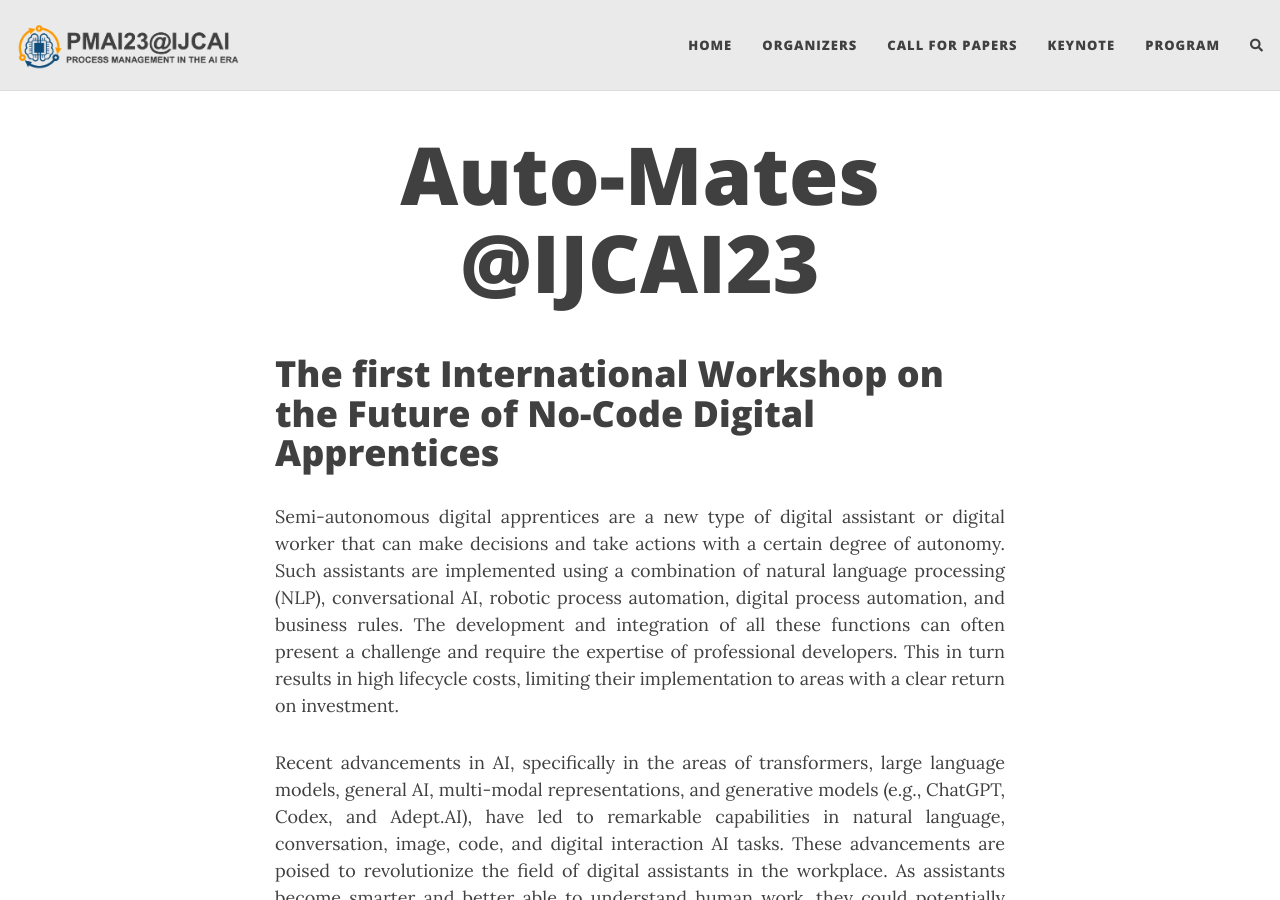
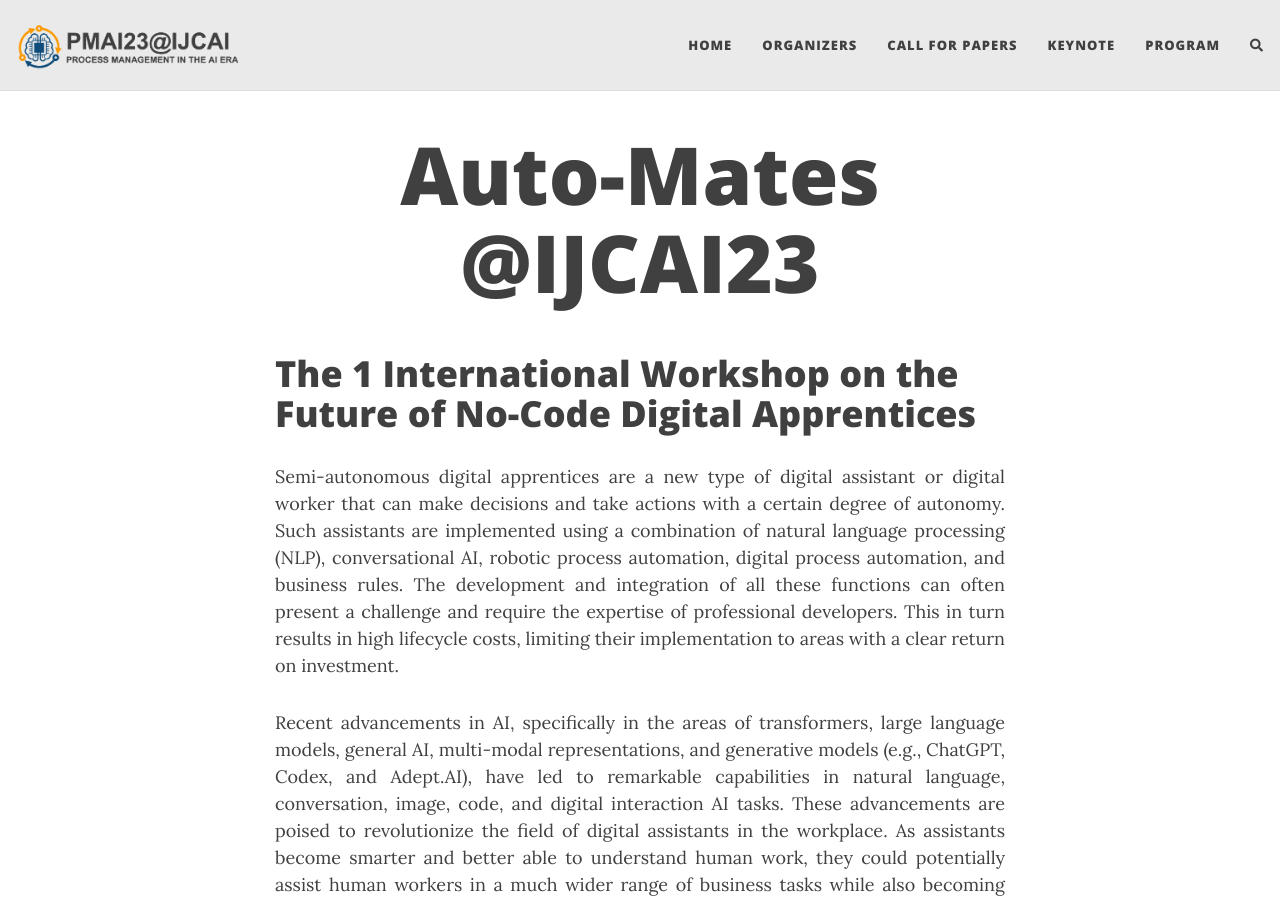
Before and after one commit to IJCAI23AutoMates/IJCAI23AutoMates..github.io, a Jekyll site: the page built from index.md, in a window 1280 px wide and 900 px high. Built offline with Jekyll 4.4.1, drawn with Linux system fonts in a browser that asks for light colours; nearby versions of some CDN libraries; comment, search, counter and statistics services are not loaded.

Commit message:
Update index.md

```diff
--- a/index.md
+++ b/index.md
@@ -2,7 +2,7 @@
 layout: home
 title: Auto-Mates @IJCAI23
 ---
-# The first International Workshop on the Future of No-Code Digital Apprentices
+# The 1 International Workshop on the Future of No-Code Digital Apprentices
 
 {: style="text-align: justify"}
 Semi-autonomous digital apprentices are a new type of digital assistant or digital worker that can make decisions and take actions with a certain degree of autonomy. Such assistants are implemented using a combination of natural language processing (NLP), conversational AI, robotic process automation, digital process automation, and business rules. The development and integration of all these functions can often present a challenge and require the expertise of professional developers. This in turn results in high lifecycle costs, limiting their implementation to areas with a clear return on investment.
```
